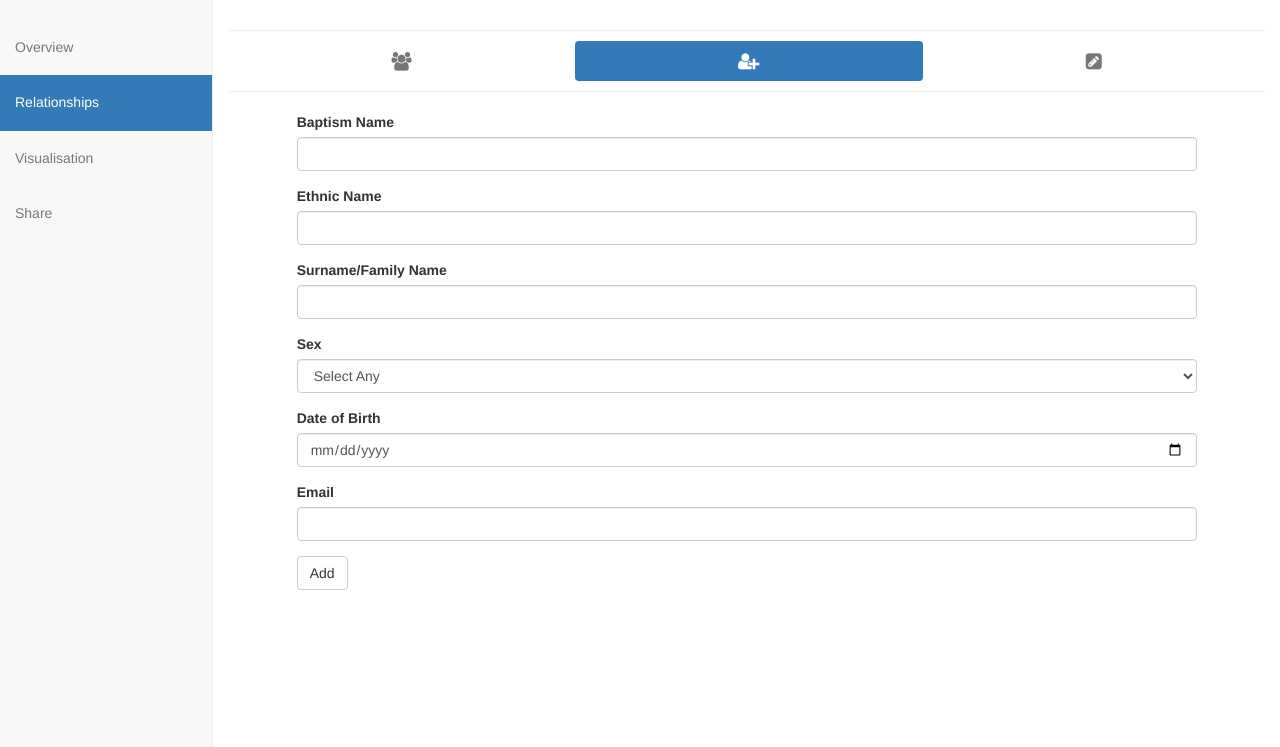
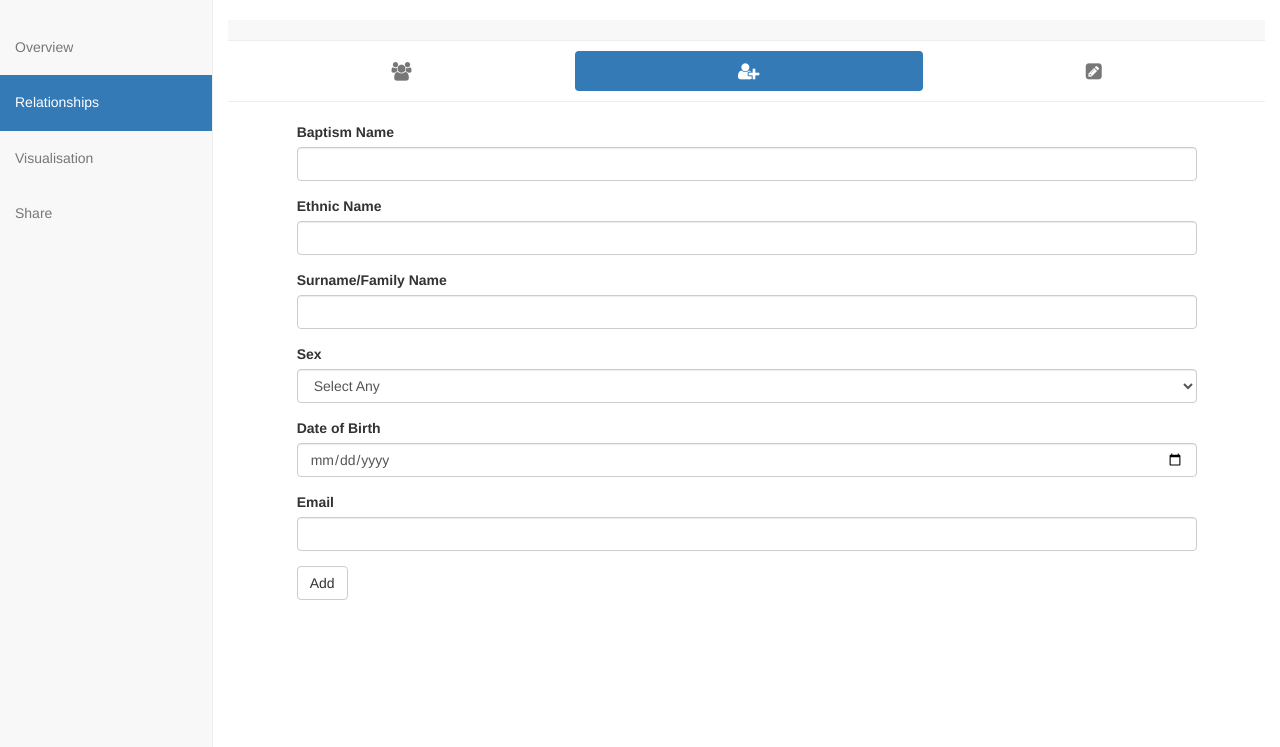
Before and after one commit to imndaiga/historia, a Flask app: template app/templates/user/relationships.html in a window 1280 px wide. Shown: the part 53-800 px from the top of the page. Run offline with Flask 2, Linux system fonts and the light colour scheme; the template is opened without the code that fills it: values that come from a table or form of the project are taken from there, others are empty; parts of the project's set-up code (start-up, migrations or seed data) failed here and were passed over; some libraries are stand-ins or nearby versions.

Commit message:
some styling to dashboard panel header

```diff
--- a/app/static/css/dashboard.css
+++ b/app/static/css/dashboard.css
@@ -5,7 +5,10 @@
 h1 {
   margin-bottom: 10px;
   padding-bottom: 10px;
+  padding-top: 10px;
   border-bottom: 1px solid #eee;
+  background-color: #F8F8F8;
+  text-indent: 50px;
 }
 
 small {
```
